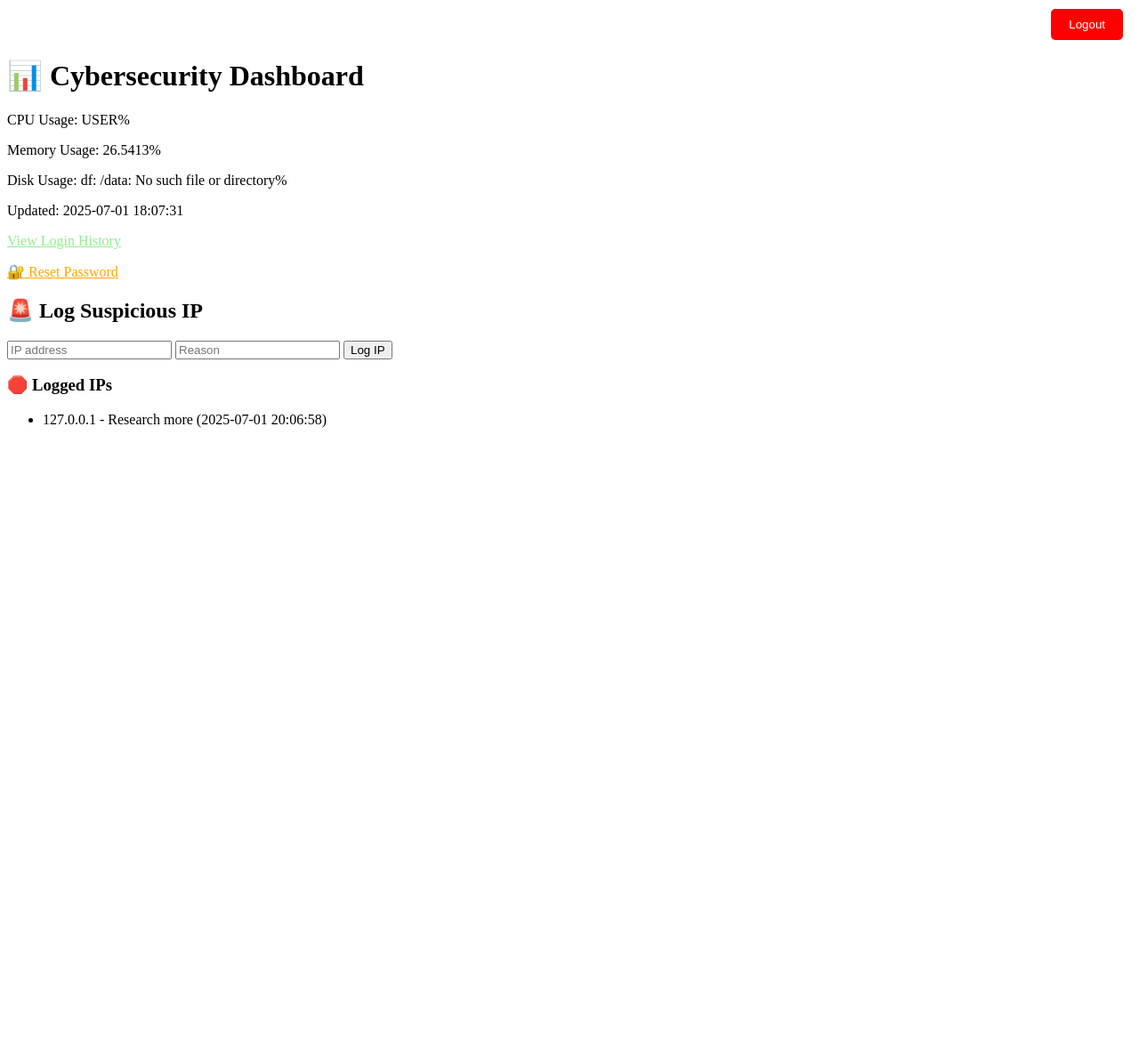
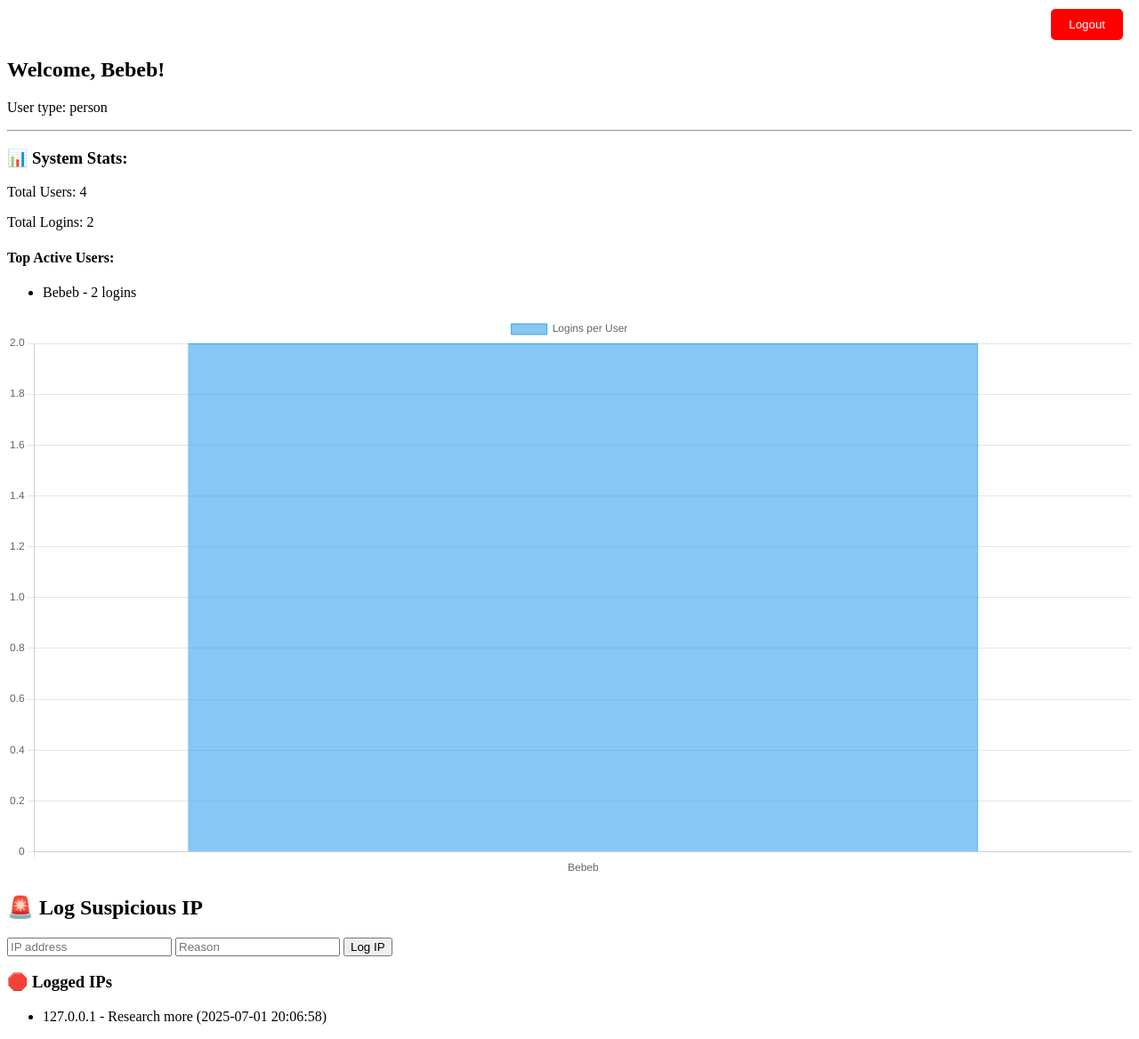
Before and after one commit to wdctelecoms/my_software_company, a Flask app: page /dashboard in a window 1280 px wide. Shown: the whole page at 89% size. Before the commit the page ends 481 px from the top, so only its background shows below. Run offline with Flask 3, Linux system fonts and the light colour scheme; a user stored in the database is signed in; data comes from the database, SQL or seed files in the repository; both versions use the stored data as it was after the commit.

Commit message:
Added analytics dashboard with login charts using Chart.js

```diff
--- a/app.py
+++ b/app.py
@@ -1,3 +1,4 @@
+from flask import Flask, render_template, request, redirect, url_for, session
 from email.mime.text import MIMEText
 from datetime import datetime
 from flask import Flask, render_template, request, redirect, session, url_for
@@ -57,11 +58,63 @@
 def home():
     return render_template("index.html")
 
+
 @app.route('/dashboard')
 def dashboard():
     if not session.get('logged_in'):
         return redirect(url_for('login'))
-    return render_template("dashboard.html")
+
+    conn = get_db_connection()
+    cursor = conn.cursor()
+
+    # Total users
+    cursor.execute("SELECT COUNT(*) FROM users")
+    total_users = cursor.fetchone()[0]
+
+    # Total logins
+    cursor.execute("SELECT COUNT(*) FROM logins")
+    total_logins = cursor.fetchone()[0]
+
+    # Logins per user
+    cursor.execute("""
+        SELECT username, COUNT(*) as login_count
+        FROM logins
+        GROUP BY username
+        ORDER BY login_count DESC
+    """)
+    top_users = cursor.fetchall()
+
+    # Logins per day
+    cursor.execute("""
+        SELECT DATE(login_time) as day, COUNT(*) as count
+        FROM logins
+        GROUP BY day
+        ORDER BY day ASC
+    """)
+    logins_per_day = cursor.fetchall()
+
+    conn.close()
+
+    # Prepare chart data
+    user_labels = [row['username'] for row in top_users]
+    login_counts = [row['login_count'] for row in top_users]
+
+    day_labels = [row['day'] for row in logins_per_day]
+    day_counts = [row['count'] for row in logins_per_day]
+
+    return render_template(
+        'dashboard.html',
+        username=session['username'],
+        user_type=session['user_type'],
+        total_users=total_users,
+        total_logins=total_logins,
+        top_users=top_users,
+        user_labels=user_labels,
+        login_counts=login_counts,
+        day_labels=day_labels,
+        day_counts=day_counts
+    )
+
 
 @app.route('/system-stats')
 def system_stats():
--- a/templates/dashboard.html
+++ b/templates/dashboard.html
@@ -16,18 +16,49 @@
         setInterval(fetchStats, 2000);  // Update every 2 seconds
         window.onload = fetchStats;
     </script>
+<script src="https://cdn.jsdelivr.net/npm/chart.js"></script>
 </head>
 <body>
     <form action="/logout" method="get" style="text-align:right; margin: 10px;">
     <button style="background:red; color:white; padding:10px 20px; border:none; border-radius:5px;">Logout</button>
 </form>
-    <h1>📊 Cybersecurity Dashboard</h1>
-    <p>CPU Usage: <span id="cpu">-</span></p>
-    <p>Memory Usage: <span id="memory">-</span></p>
-    <p>Disk Usage: <span id="disk">-</span></p>
-    <p>Updated: <span id="time">-</span></p>
-    <p><a href="/login-history" style="color:lightgreen;">View Login History</a></p>
-    <p><a href="/reset-password" style="color: orange;">🔐 Reset Password</a></p>
+<h2>Welcome, {{ username }}!</h2>
+<p>User type: {{ user_type }}</p>
+
+<hr>
+<h3>📊 System Stats:</h3>
+<p>Total Users: {{ total_users }}</p>
+<p>Total Logins: {{ total_logins }}</p>
+
+<h4>Top Active Users:</h4>
+<ul>
+  {% for row in top_users %}
+    <li>{{ row['username'] }} - {{ row['login_count'] }} logins</li>
+  {% endfor %}
+</ul>
+<canvas id="loginsChart" width="400" height="200"></canvas>
+
+<script>
+  const ctx = document.getElementById('loginsChart').getContext('2d');
+  const loginsChart = new Chart(ctx, {
+    type: 'bar',
+    data: {
+      labels: {{ user_labels | safe }},
+      datasets: [{
+        label: 'Logins per User',
+        data: {{ login_counts | safe }},
+        backgroundColor: 'rgba(54, 162, 235, 0.6)',
+        borderColor: 'rgba(54, 162, 235, 1)',
+        borderWidth: 1
+      }]
+    },
+    options: {
+      scales: {
+        y: { beginAtZero: true }
+      }
+    }
+  });
+</script>
 <h2>🚨 Log Suspicious IP</h2>
 <form onsubmit="submitIP(event)">
     <input type="text" id="ip" placeholder="IP address" required>
```
Also changed, not shown: data/app.db.
